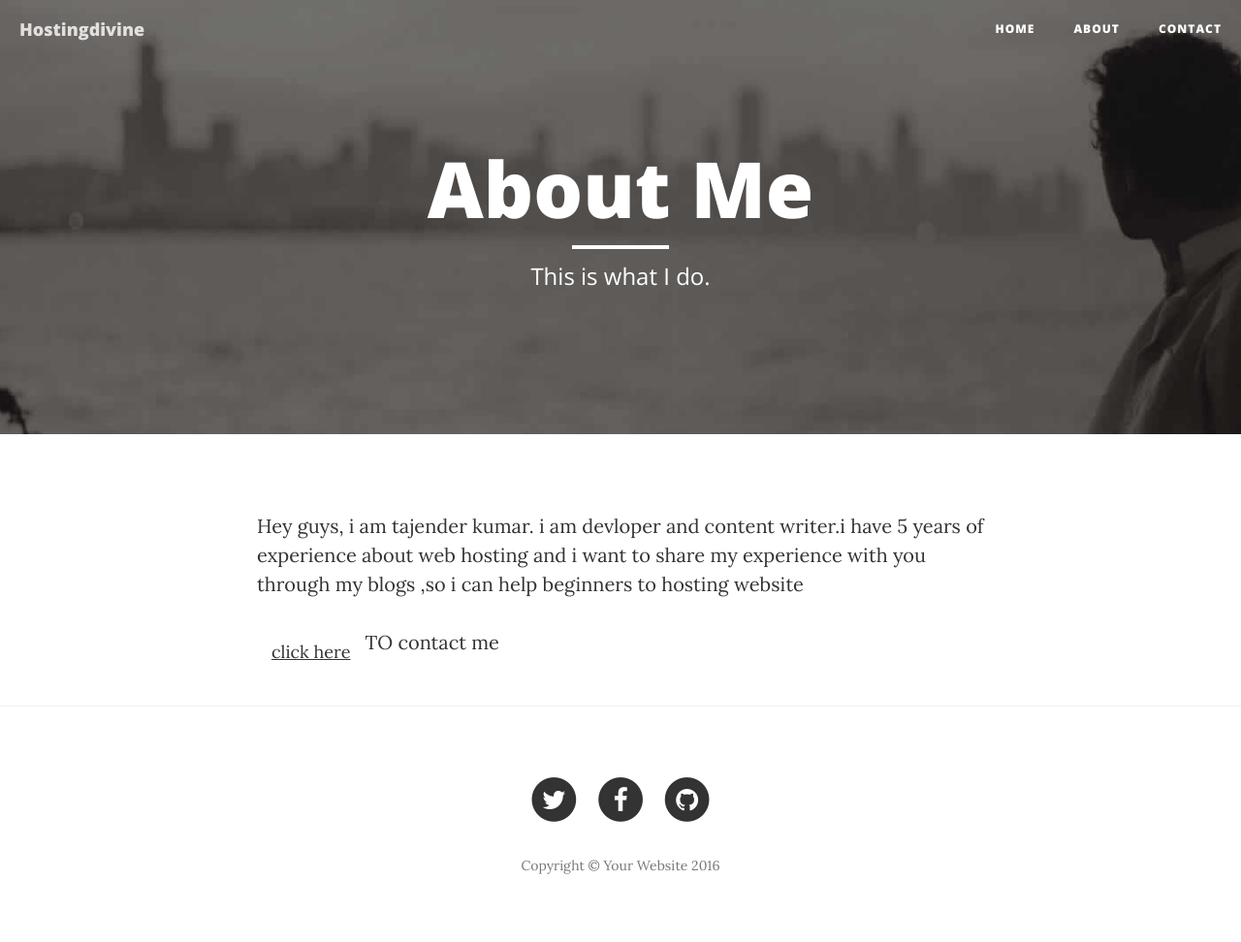
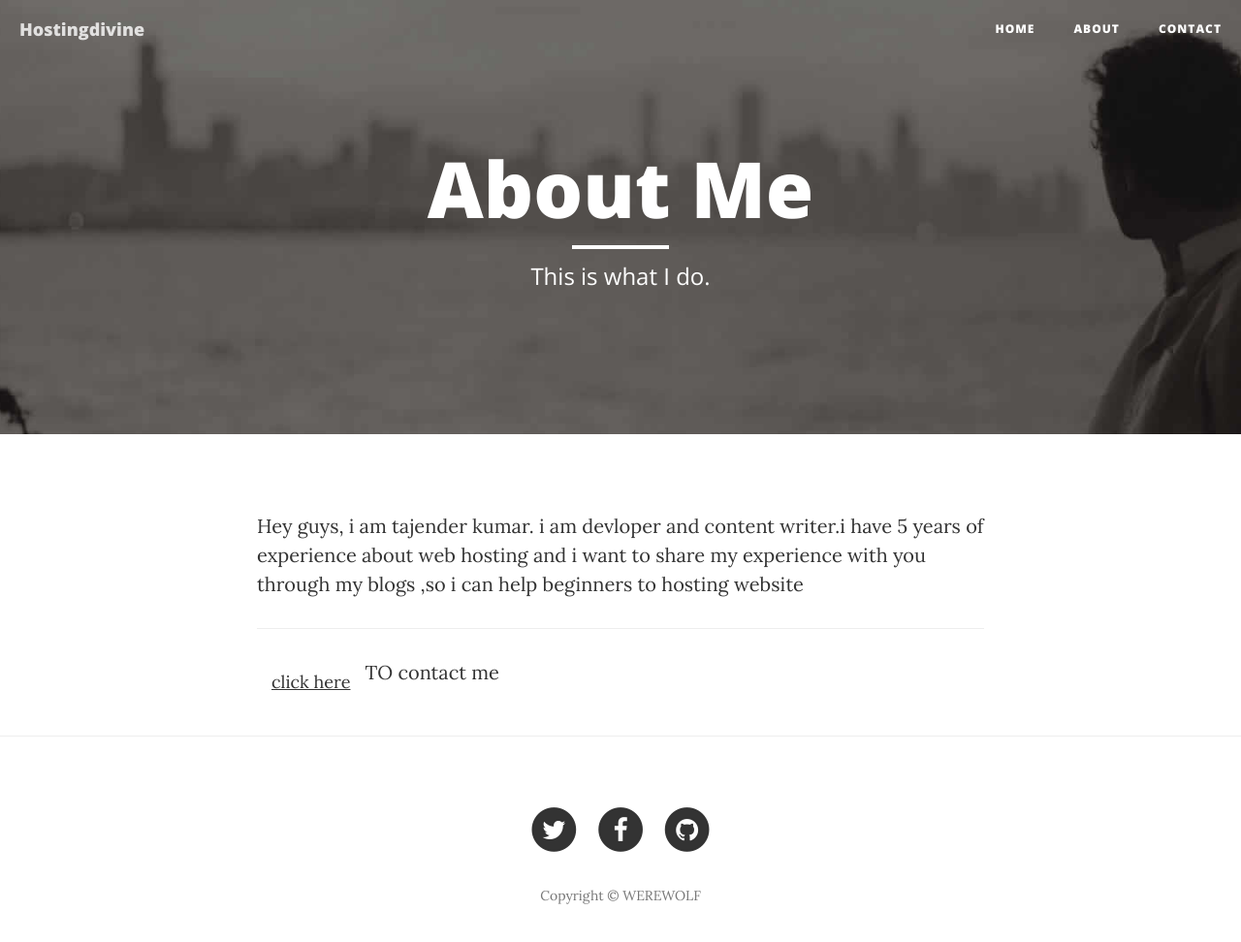
Before and after one commit to tajenderkumar5/Hostingdivine, a website: page about.html in a window 1280 px wide. Shown: the whole page at 97% size. Drawn offline with nearby package versions, Linux system fonts and the light colour scheme.

Commit message:
Update about.html

```diff
--- a/about.html
+++ b/about.html
@@ -86,6 +86,7 @@
         <div class="row">
             <div class="col-lg-8 col-lg-offset-2 col-md-10 col-md-offset-1">
                 <p>Hey guys, i am tajender kumar. i am devloper and content writer.i have 5 years of experience about web hosting and i want to share my experience with you through my blogs ,so i can help beginners to hosting website</p>
+                <hr>
                 <p>TO contact me <a class="navbar-brand" href="contact.html">click here</p></a>
             </div>
         </div>
@@ -124,7 +125,7 @@
                             </a>
                         </li>
                     </ul>
-                    <p class="copyright text-muted">Copyright &copy; Your Website 2016</p>
+                    <p class="copyright text-muted">Copyright &copy; WEREWOLF</p>
                 </div>
             </div>
         </div>
```
